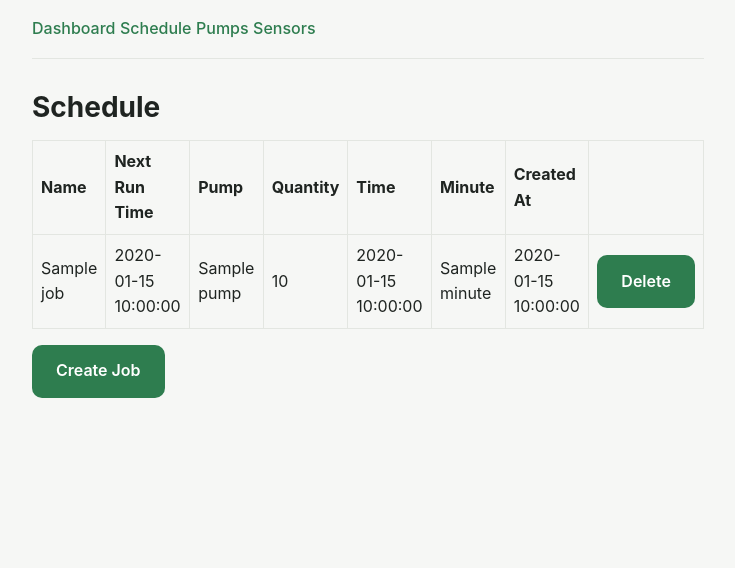
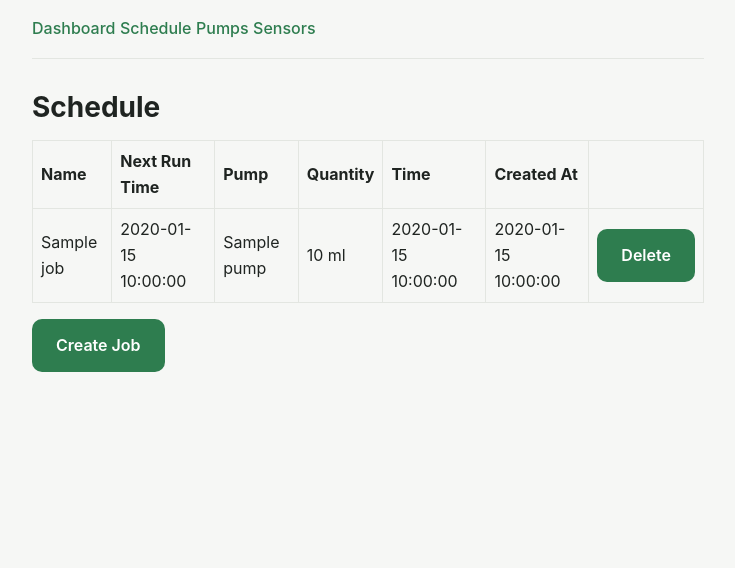
Before and after one commit to iansear/Autowaterer, a Python web app: template autowaterer/templates/schedule.html in a window 1280 px wide. Shown: the top 568 px of the page, without its empty margins (272-1007 px from the left). Run offline with Jinja, Linux system fonts and the light colour scheme; the template is opened without the code that fills it: most values are stand-ins (such as "Sample title", 1, 10 or a date in 2020).

Commit message:
Adjust pump table

```diff
--- a/autowaterer/templates/schedule.html
+++ b/autowaterer/templates/schedule.html
@@ -11,7 +11,6 @@
             <th>Pump</th>
             <th>Quantity</th>
             <th>Time</th>
-            <th>Minute</th>
             <th>Created At</th>
             <th></th>
         </tr>
@@ -22,9 +21,8 @@
             <td>{{ job.name }}</td>
             <td>{{ job.next_run_time }}</td>
             <td>{{ job.pump }}</td>
-            <td>{{ job.quantity }}</td>
+            <td>{{ job.quantity }} ml</td>
             <td>{{ job.time }}</td>
-            <td>{{ job.minute }}</td>
             <td>{{ job.created_at }}</td>
             <td>
                 <form action="{{ url_for('autowater.delete_job') }}" method="post">
```
